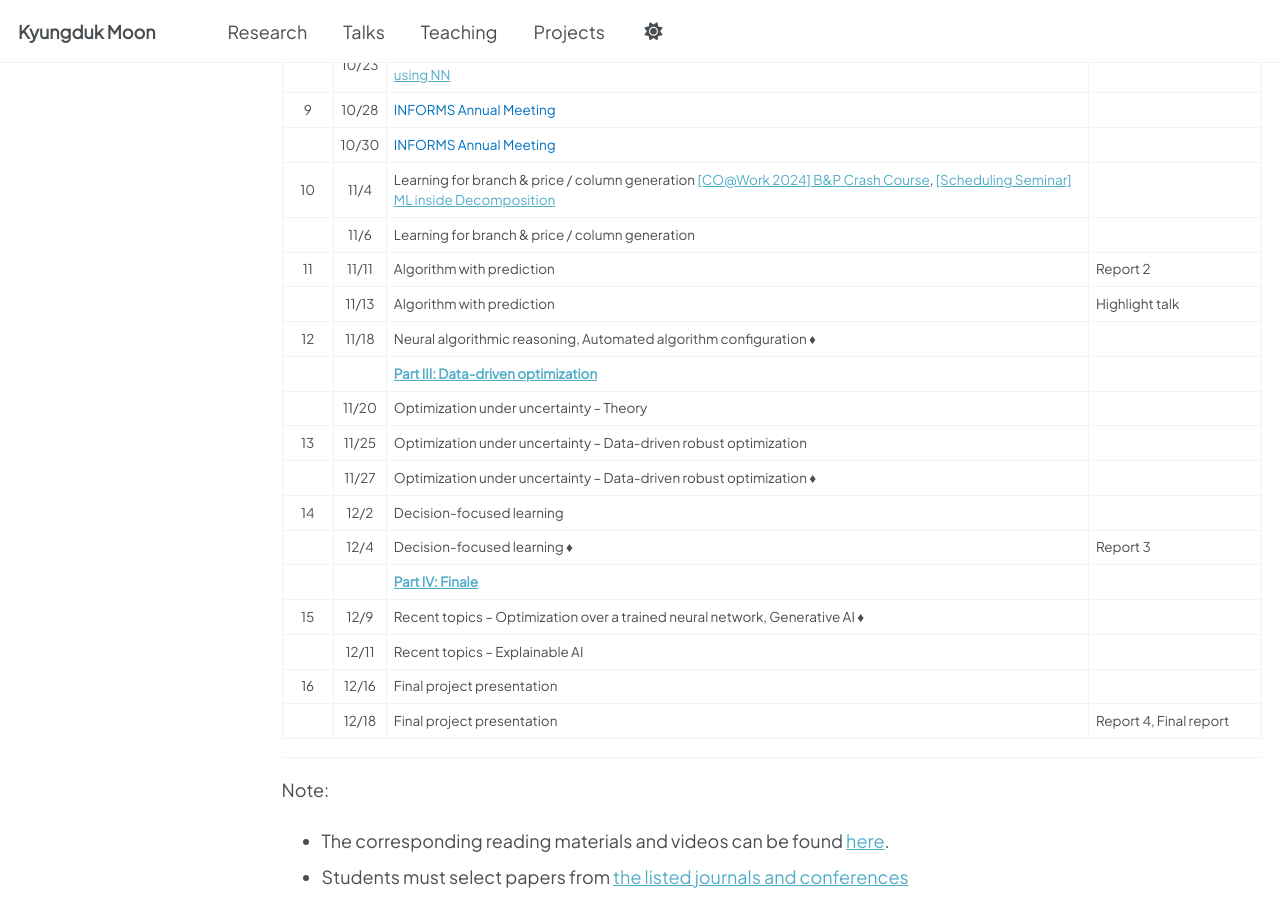
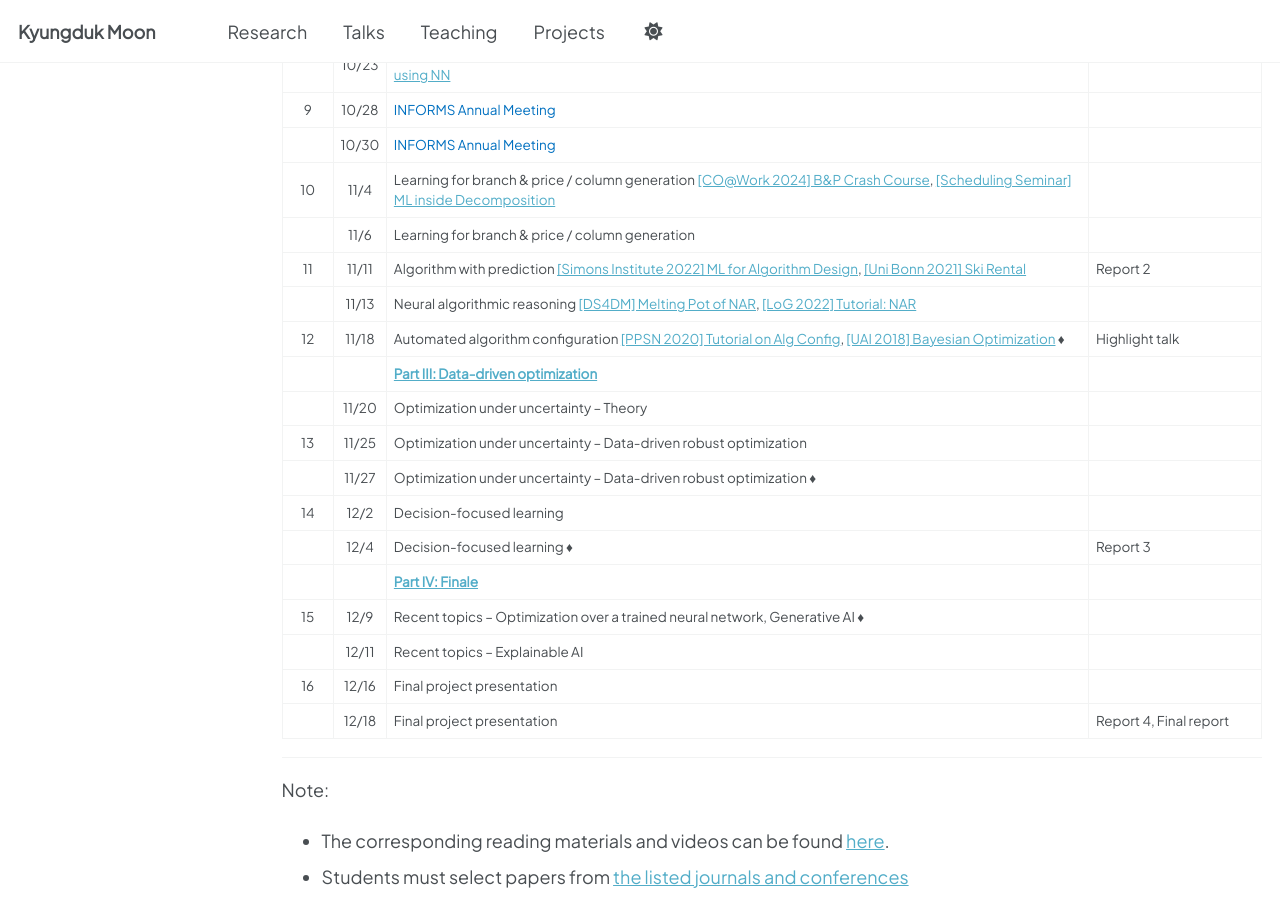
Before and after one commit to kalebmoon07/kalebmoon07.github.io, a Jekyll site: the page built from _pages/2025-fall-ml4do/ai4do-main.md, in a window 1280 px wide and 900 px high, scrolled down 2615 px. Built offline with Jekyll 4.4.1, drawn with Linux system fonts in a browser that asks for light colours; a script that is not in the unit is left out.

Commit message:
Update ai4do-main.md

```diff
--- a/_pages/2025-fall-ml4do/ai4do-main.md
+++ b/_pages/2025-fall-ml4do/ai4do-main.md
@@ -77,9 +77,9 @@ The course is designed to be comprehensive and interactive with the components b
 |       | 10/30 | <span style="color:rgb(0, 112, 192);"> INFORMS Annual Meeting  </span>                                                                                                                                                                                                                                  |                                |
 |  10   | 11/4  | Learning for branch & price / column generation [[CO@Work 2024] B&P Crash Course](https://www.youtube.com/watch?v=CFRbQoaBLIQ), [[Scheduling Seminar] ML inside Decomposition](https://www.youtube.com/watch?v=u3YIK32rMtI)                                                                                                                                                                                                                                                       |                        |
 |       | 11/6  | Learning for branch & price / column generation                                                                                                                                                                                                                                      |                                |
-|  11   | 11/11 | Algorithm with prediction                                                                                                                                                                                                                                                                               | Report 2                               |
-|       | 11/13 | Algorithm with prediction                                                                                                                                                                                                                                                                               | Highlight talk                 |
-|  12   | 11/18 | Neural algorithmic reasoning, Automated algorithm configuration  ♦                                                                                                                                                                                                                                      |                                |
+|  11   | 11/11 | Algorithm with prediction [[Simons Institute 2022] ML for Algorithm Design](https://www.youtube.com/watch?v=6PzfHUmFhyI), [[Uni Bonn 2021] Ski Rental](https://www.youtube.com/watch?v=wzOOZK-Jch4)                                                                                                                                                                                                                                                                               | Report 2                               |
+|       | 11/13 | Neural algorithmic reasoning [[DS4DM] Melting Pot of NAR](https://www.youtube.com/watch?v=1HhTpH3ZXMY), [[LoG 2022] Tutorial: NAR](https://www.youtube.com/watch?v=SKQ96tDZhgw)                                                                                                                                                                                                                                                                                |                  |
+|  12   | 11/18 | Automated algorithm configuration [[PPSN 2020] Tutorial on Alg Config](https://www.youtube.com/watch?v=O78Edc13BTg), [[UAI 2018] Bayesian Optimization](https://www.youtube.com/watch?v=C5nqEHpdyoE) ♦                                                                                                                                                                                                                                      |                               Highlight talk |
 |       |       | [**Part III: Data-driven optimization**](/teaching/ai4do/2025/reading-list#part-3)                                                                                                                                                                                                                      |                                |
 |       | 11/20 | Optimization under uncertainty – Theory                                                                                                                                                                                                                                                                 |                        |
 |  13   | 11/25 | Optimization under uncertainty – Data-driven robust optimization                                                                                                                                                                                                                                        |                                |
```
